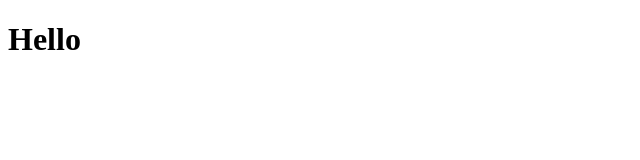
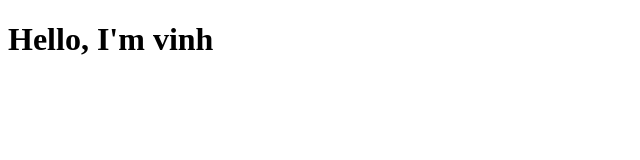
Before and after one commit to VinhTDC/coursera-angular, a plain HTML site: page index.html in a window 1280 px wide. Shown: the whole page, without its empty margins (0-640 px from the left). Drawn offline with Linux system fonts and the light colour scheme.

Commit message:
New version of web file.

```diff
--- a/index.html
+++ b/index.html
@@ -6,6 +6,6 @@
  <title>Hello My Project</title>
 </head>
 <body>
- <h1>Hello</h1>
+ <h1>Hello, I'm vinh </h1>
 </body>
 </html>
```
